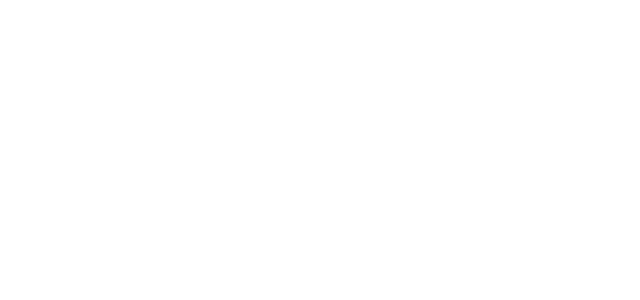
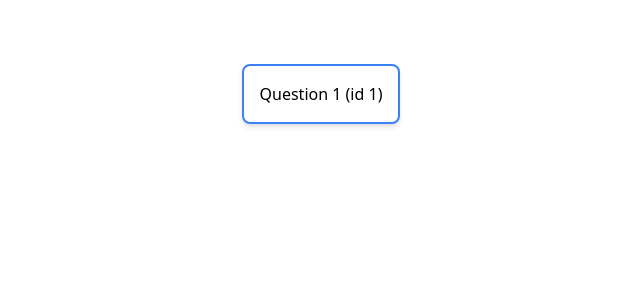
Before and after one commit to 2salted/quiz-app, a React (Vite) app: page /quiz/1 in a window 1280 px wide. Shown: the top 300 px of the page, without its empty margins (319-959 px from the left). Built offline with nearby package versions, Linux system fonts and the light colour scheme.

Commit message:
fixed undefined error with quizId, added questions, and more functionality to the app

```diff
--- a/src/main.tsx
+++ b/src/main.tsx
@@ -11,7 +11,7 @@
     element: <Homepage />,
   },
   {
-    path: "/quiz/:id",
+    path: "/quiz/:quizId",
     element: <Quiz />,
   },
 ]);
--- a/src/pages/Quiz.tsx
+++ b/src/pages/Quiz.tsx
@@ -5,11 +5,14 @@
 export default function Quiz() {
   const { quizId } = useParams();
   const [currentIndexState, setCurrentIndexState] = useState(0);
+  let matchedIdText = "";
 
   for (let i = 0; i < questions.length; i++) {
     if (quizId !== undefined) {
       let question = questions[i];
       if (question.quizId === parseInt(quizId)) {
+        matchedIdText = question.text;
+        break;
       }
     }
   }
@@ -25,5 +28,13 @@
     }
   }
 
-  return <></>;
+  return (
+    <>
+      <div className="flex justify-center items-start h-screen">
+        <div className="bg-white shadow-md rounded-lg max-w-3xl border-2 border-blue-500 p-4 mt-16">
+          <p>{matchedIdText + ""}</p>
+        </div>
+      </div>
+    </>
+  );
 }
--- a/src/utils.ts
+++ b/src/utils.ts
@@ -6,21 +6,39 @@
 
 let questions = [
   {
-    quizId: 2,
+    quizId: 1,
     answer: 1,
-    text: "Question 1",
+    text: "Question 1 (id 1)",
     answers: ["answer 1", "answer 2", "answer 3", "answer 4"],
   },
   {
     quizId: 1,
     answer: 1,
-    text: "Question 1",
+    text: "Question 2 (id 1)",
     answers: ["answer 1", "answer 2", "answer 3", "answer 4"],
   },
   {
-    quizId: 1,
+    quizId: 2,
     answer: 1,
-    text: "Question 1",
+    text: "Question 1 (id 2)",
+    answers: ["answer 1", "answer 2", "answer 3", "answer 4"],
+  },
+  {
+    quizId: 2,
+    answer: 1,
+    text: "Question 2 (id 2)",
+    answers: ["answer 1", "answer 2", "answer 3", "answer 4"],
+  },
+  {
+    quizId: 3,
+    answer: 1,
+    text: "Question 1 (id 3)",
+    answers: ["answer 1", "answer 2", "answer 3", "answer 4"],
+  },
+  {
+    quizId: 3,
+    answer: 1,
+    text: "Question 2 (id 3)",
     answers: ["answer 1", "answer 2", "answer 3", "answer 4"],
   },
 ];
```
